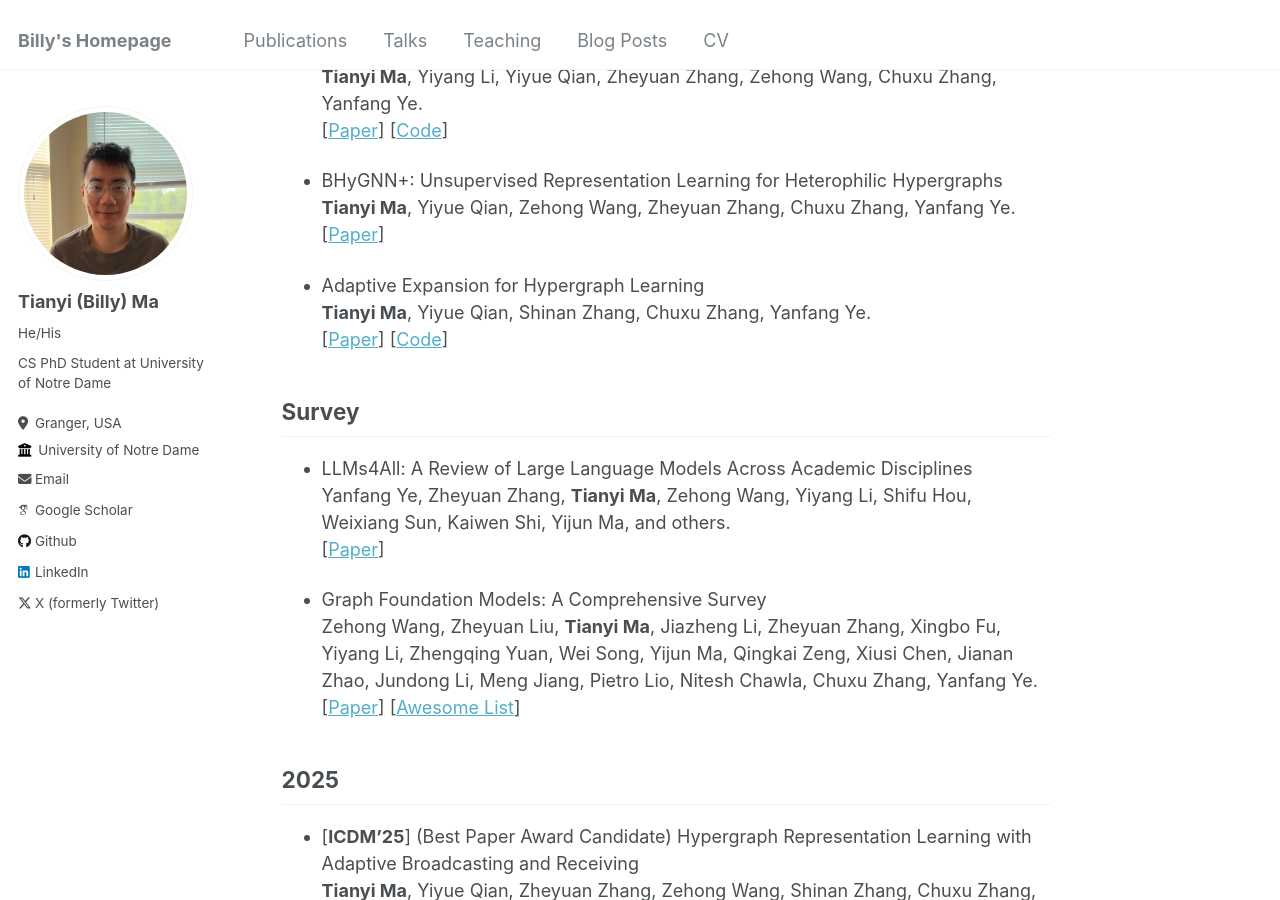
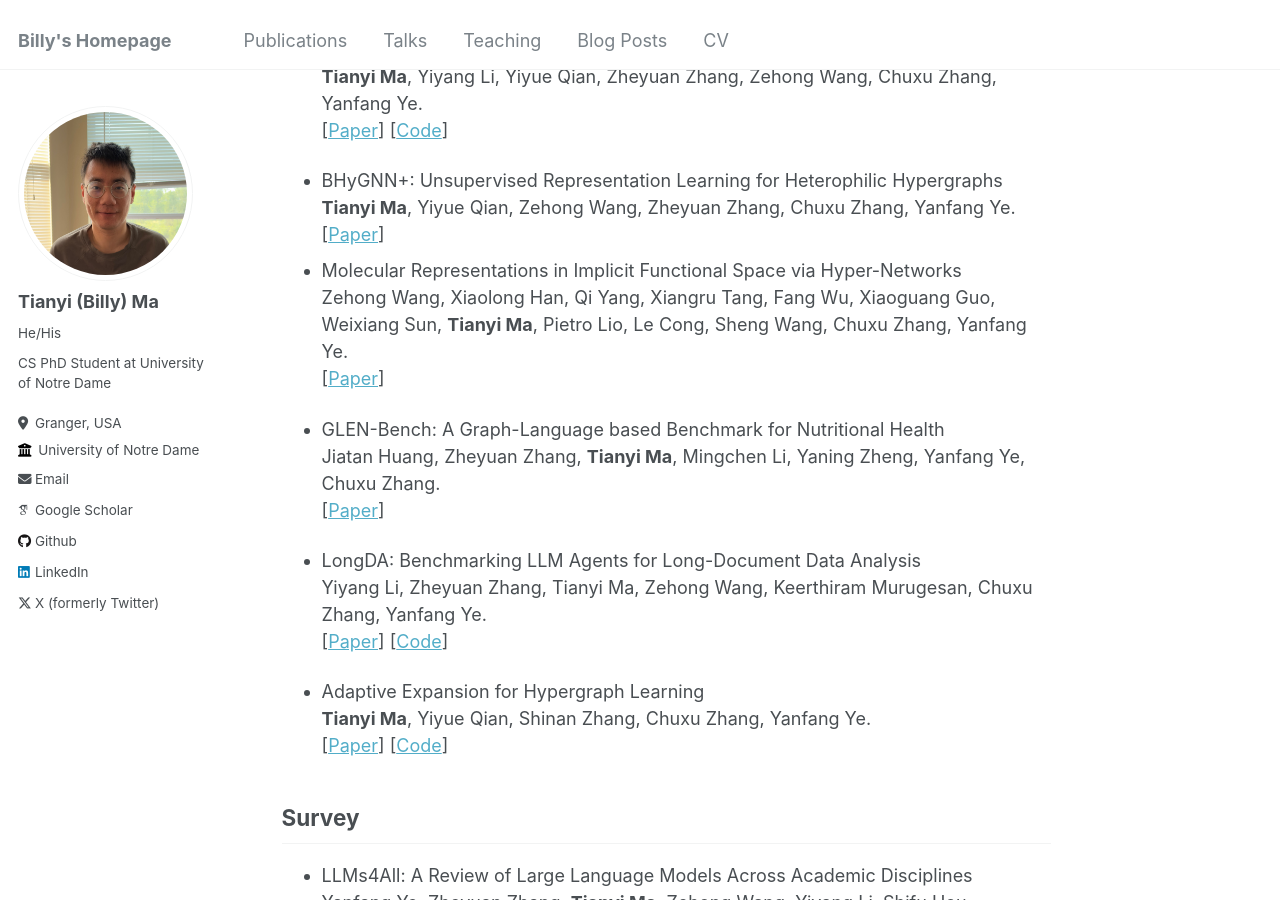
Before and after one commit to Tianyi-Billy-Ma/Tianyi-Billy-Ma.github.io, a Jekyll site: the page built from _pages/about.md, in a window 1280 px wide and 900 px high, scrolled down 698 px. Built offline with Jekyll 4.4.1, drawn with Linux system fonts in a browser that asks for light colours; some web fonts are replaced.

Commit message:
Add new publications to the about page to highlight recent research contributions

```diff
--- a/_pages/about.md
+++ b/_pages/about.md
@@ -28,6 +28,17 @@ My research fields fail in graph/hypergraph Learning and its application with La
 - BHyGNN+: Unsupervised Representation Learning for Heterophilic Hypergraphs\
   **Tianyi Ma**, Yiyue Qian, Zehong Wang, Zheyuan Zhang, Chuxu Zhang, Yanfang Ye.\
   [[Paper](https://arxiv.org/abs/2602.14919)]
+- Molecular Representations in Implicit Functional Space via Hyper-Networks\
+  Zehong Wang, Xiaolong Han, Qi Yang, Xiangru Tang, Fang Wu, Xiaoguang Guo, Weixiang Sun, **Tianyi Ma**, Pietro Lio, Le Cong, Sheng Wang, Chuxu Zhang, Yanfang Ye.\
+  [[Paper](https://arxiv.org/abs/2601.22327)]
+
+- GLEN-Bench: A Graph-Language based Benchmark for Nutritional Health\
+  Jiatan Huang, Zheyuan Zhang, **Tianyi Ma**, Mingchen Li, Yaning Zheng, Yanfang Ye, Chuxu Zhang.\
+  [[Paper](https://arxiv.org/abs/2601.18106)]
+
+- LongDA: Benchmarking LLM Agents for Long-Document Data Analysis\
+  Yiyang Li, Zheyuan Zhang, Tianyi Ma, Zehong Wang, Keerthiram Murugesan, Chuxu Zhang, Yanfang Ye.\
+  [[Paper](https://arxiv.org/abs/2601.02598)] [[Code](https://github.com/Yiyang-Ian-Li/LongDA)]
 
 - Adaptive Expansion for Hypergraph Learning\
   **Tianyi Ma**, Yiyue Qian, Shinan Zhang, Chuxu Zhang, Yanfang Ye.\
```
